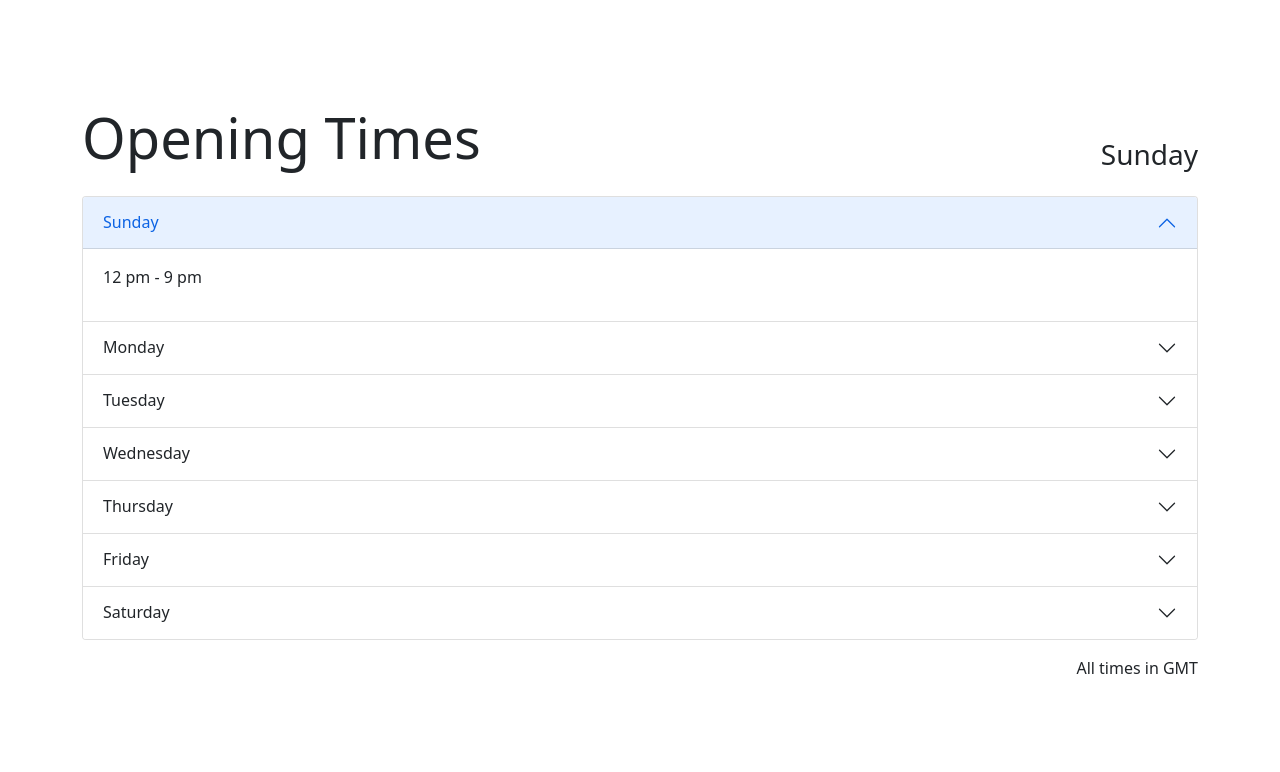
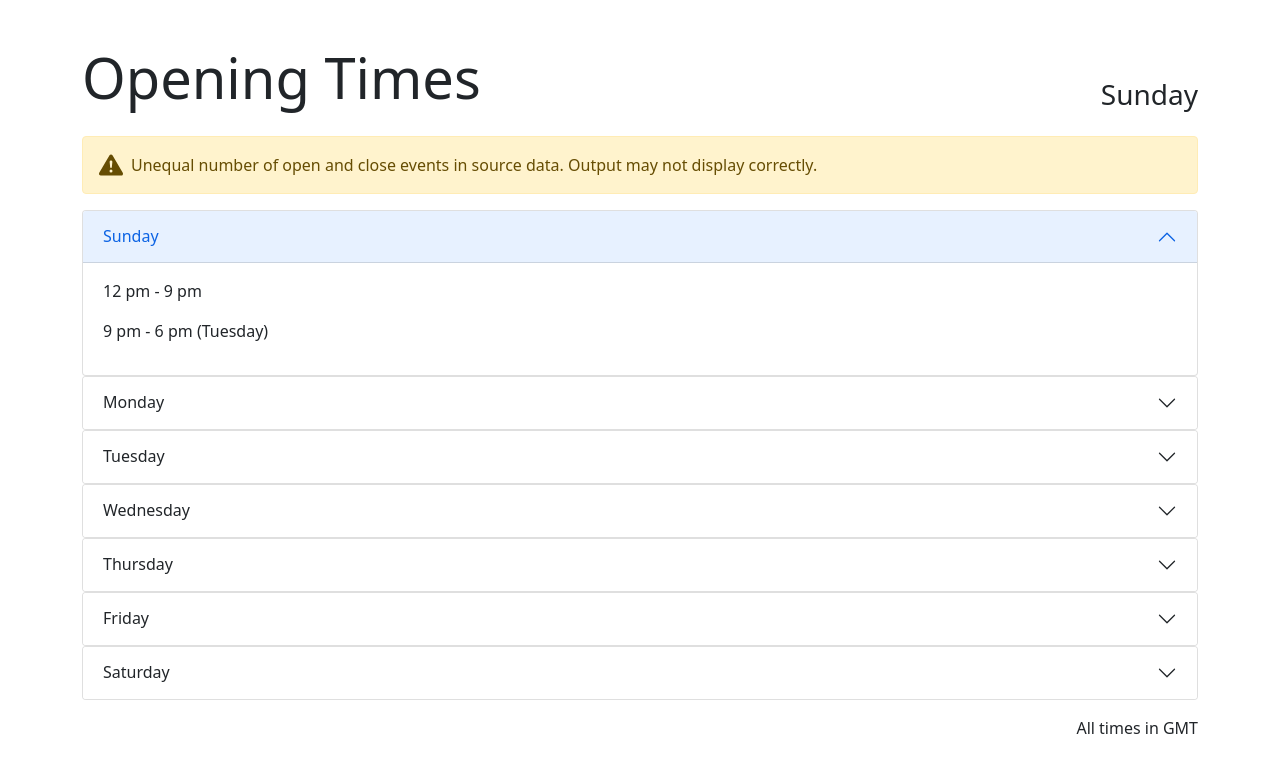
Before and after one commit to cjberisford/date-formatter, a React (Create React App) app: page / in a window 1280 px wide. Shown: the top 772 px of the page. Built offline with nearby package versions, Linux system fonts and the light colour scheme.

Commit message:
Added error checking

```diff
--- a/src/App.js
+++ b/src/App.js
@@ -1,13 +1,115 @@
 
 import userData from "./data/userData"
 import WeekDays from './components/WeekDays'
-
+import { useState, useEffect } from "react"
+import DisplayError from "./components/DisplayError";
 
 const App = () => {
   const timeZone = 'GMT'
   const weekDayNames = ["sunday", "monday", "tuesday", "wednesday", "thursday", "friday", "saturday"];
-  const weekDayOrder = [ 0, 1, 2, 3, 4, 5, 6] // Change order/remove days 0=Sunday, 6=Saturday
+  const weekDayOrder = [ 0, 1, 2, 3, 4, 5, 6 ] // Change order/remove days 0=Sunday, 6=Saturday
   const currentDayName = weekDayNames[new Date().getDay()]
+
+  // Create empty lists for each weekday to init state variable (allows multiple events per day)
+  const eventsByDay = weekDayNames.reduce(function(result, item) {
+    result[item] = []
+    return result
+  }, {})
+  const [events, setEventsByDay] = useState(eventsByDay)
+  const [error, setError] = useState(false)
+  class EventException {
+    constructor(message) {
+      this.message = message;
+      this.name = "EventException";
+    }
+  }
+
+  function convertTime(seconds) {
+    const timeISO = new Date(seconds * 1000)
+    console.log(seconds)
+    console.log(timeISO)
+
+    const timeFormatted = timeISO.toLocaleString('en-UK', { hour: 'numeric', hour12: true })
+    console.log(timeFormatted)
+    return timeFormatted
+  }
+
+  function validateEventData(events) {
+    // Validate events - there are a couple of other cases that could be added here
+    const openEvents = events.filter(event => event.type === "open").length;
+    const closeEvents = events.filter(event => event.type === "close").length;
+    if (openEvents !== closeEvents) {
+      throw new EventException("Unequal number of open and close events in source data. Output may not display correctly.")
+    }
+  }
+
+  function processUserData(data) {
+    // Loop through input data - extract each opening/closing event and add to event array
+    const events = []
+    Object.keys(data).forEach(key => {
+      data[key].forEach(event => {
+        const dayNumber = weekDayNames.indexOf(key)
+        const order = (dayNumber * 86400) + event.value
+        const time = convertTime(event.value)
+
+        events.push({...event, value: time, order: order, day: key})
+      })
+    })
+    events.sort((a, b) => a.order > b.order ? 1 : -1)
+
+    // Validate user data
+    try {
+      validateEventData(events)
+    } catch(e) {
+      console.log(e.name, e.message)
+      setError(e.message)
+    }
+
+    // For each opening event, find the next close event
+    events.forEach((value, index, array) => {
+      if (value.type === 'open') {
+        let closeAt = array[0]
+        if (index !== array.length-1) {
+
+          // Iterate until next 'close' event found
+          let matchFound = false
+          let i = 0
+          while (!matchFound) {
+            i++
+            if (array[index + i].type === "close") {
+              matchFound=true
+            }
+          }
+          closeAt = array[index + i]
+        }
+
+        // // Next event must be a close event, else data invalid
+        // if (closeAt.type !== 'close') {
+        //   throw new EventException("Not allowed consecutive open/close events.")
+        // }
+
+        // // Catch equal opening and closing times
+        // if (closeAt.value === value.value) {
+        //   throw new EventException("Opening and closing times must be different.")
+        // }
+
+        // Add day to closing time if >24 hrs
+        if (Math.abs(closeAt.order - value.order) > 86400) {
+          console.log(Math.abs(closeAt.order - value.order))
+          closeAt.value = closeAt.value + " ("+closeAt.day.charAt(0).toUpperCase() + closeAt.day.slice(1) +")"
+        }
+
+        const eventObject = {openAt: value.value, closeAt: closeAt.value}
+        eventsByDay[value.day].push(eventObject)
+      }
+    })
+    setEventsByDay(prevState => ({ ...prevState, eventsByDay}))
+  }
+
+  useEffect(() => {
+    processUserData(userData)
+  } // eslint-disable-next-line react-hooks/exhaustive-deps
+  , [])
 
   return (
     <div className="vh-100 d-flex align-items-center">
@@ -20,8 +122,9 @@ const App = () => {
             <h3>{currentDayName}</h3>
             </div>
         </div>
+        {error ? <DisplayError error={error} /> : ""}
         <div className="accordion" id="weekdaysAccordion">
-          <WeekDays currentDay={currentDayName} weekDayNames={weekDayNames} weekDayOrder={weekDayOrder} openingTimes={userData}/>
+          <WeekDays currentDay={currentDayName} weekDayNames={weekDayNames} weekDayOrder={weekDayOrder} openingEvents={events}/>
         </div>
         <p className="mt-3 d-flex justify-content-end">All times in {timeZone}</p>
 
--- /dev/null
+++ b/src/components/DisplayError.js
@@ -0,0 +1,16 @@
+import React from 'react'
+
+export default function DisplayError( { error }) {
+  return (
+    <>
+    <div className="alert alert-warning d-flex align-items-center" role="alert">
+      <svg xmlns="http://www.w3.org/2000/svg" width="24" height="24" fill="currentColor" className="bi bi-exclamation-triangle-fill flex-shrink-0 me-2" viewBox="0 0 16 16" role="img" aria-label="Warning:">
+        <path d="M8.982 1.566a1.13 1.13 0 0 0-1.96 0L.165 13.233c-.457.778.091 1.767.98 1.767h13.713c.889 0 1.438-.99.98-1.767L8.982 1.566zM8 5c.535 0 .954.462.9.995l-.35 3.507a.552.552 0 0 1-1.1 0L7.1 5.995A.905.905 0 0 1 8 5zm.002 6a1 1 0 1 1 0 2 1 1 0 0 1 0-2z"/>
+      </svg>
+      <div>
+      { error }
+      </div>
+    </div>
+    </>
+  )
+}
--- a/src/components/WeekDays.js
+++ b/src/components/WeekDays.js
@@ -1,99 +1,20 @@
 import React from 'react'
 import { v4 as uuidv4 } from 'uuid';
-import { useState, useEffect } from "react"
+
 import WeekDay from "./WeekDay";
 
-export default function WeekDays( { currentDay, weekDayNames, weekDayOrder, openingTimes } ) {
+export default function WeekDays( { currentDay, weekDayNames, weekDayOrder, openingEvents } ) {
 
-  // Create empty lists for each weekday to init state variable (allows multiple events per day)
-  const eventsByDay = weekDayNames.reduce(function(result, item) {
-    result[item] = []
-    return result
-  }, {})
-  const [events, setEventsByDay] = useState(eventsByDay)
-  const [hasError, setHasError] = useState(false)
-  class EventException {
-    constructor(message) {
-      this.message = message;
-      this.name = "EventException";
-    }
-  }
 
-  function processUserData(data) {
-
-    // Loop through input data - extract each opening/closing event and add to event array
-    const events = []
-    Object.keys(openingTimes).forEach(key => {
-      data[key].forEach(event => {
-        const dayNumber = weekDayNames.indexOf(key)
-        const order = (dayNumber * 84600) + event.value
-        const timeISO = new Date(event.value * 1000)
-        const timeFormatted = timeISO.toLocaleString('en-UK', { hour: 'numeric', hour12: true })
-
-        events.push({...event, value: timeFormatted, order: order, day: key})
-      })
+  return (
+      weekDayOrder.map(weekday => {
+      const dayToRender = weekDayNames[weekday]
+      const eventsOnDay = openingEvents[dayToRender]
+      return (
+        <div key={uuidv4()} >
+          <WeekDay currentDay={currentDay} dayName={dayToRender} dayNames={weekDayNames} events={eventsOnDay} />
+        </div>
+      )
     })
-    events.sort((a, b) => a.order > b.order ? 1 : -1)
-
-    // Validate events - there are a couple of other cases that could be added here
-    const openEvents = events.filter(event => event.type === "open").length;
-    const closeEvents = events.filter(event => event.type === "close").length;
-    if (openEvents !== closeEvents) {
-      throw new EventException("Each opening event must have a matching close event.")
-    }
-
-    // For each opening event, find the next
-    events.forEach((value, index, array) => {
-      if (value.type === 'open') {
-        let closeAt = array[0]
-        if (index !== array.length-1) {
-          closeAt = array[index + 1]
-        }
-        // Next event must be a close event, else data invalid
-        if (closeAt.type !== 'close') {
-          throw new EventException("Not allowed consecutive open/close events.")
-        }
-
-        // Catch equal opening and closing times
-        if (closeAt.value === value.value) {
-          throw new EventException("Opening and closing times must be different.")
-        }
-
-        // Add day to closing time if >24 hrs
-        if (Math.abs(closeAt.order - value.order) > 84600) {
-          closeAt.value = closeAt.value + " ("+closeAt.day.charAt(0).toUpperCase() + closeAt.day.slice(1) +")"
-        }
-
-        const eventObject = {openAt: value.value, closeAt: closeAt.value}
-        eventsByDay[value.day].push(eventObject)
-      }
-    })
-    setEventsByDay(prevState => ({ ...prevState, eventsByDay}))
-  }
-
-  useEffect(() => {
-    try {
-      processUserData(openingTimes)
-    } catch(e) {
-      console.log(e.name, e.message)
-      setHasError(true)
-    }
-  } // eslint-disable-next-line react-hooks/exhaustive-deps
-  , [])
-
-  if (hasError) {
-    return (
-      <div className="alert alert-danger" role="alert">
-        The user data contains an error. Please check log for details.
-      </div>
-    )
-  }
-  else {
-    return (
-      weekDayOrder.map(weekday => {
-        const dayToRender = weekDayNames[weekday]
-        return <WeekDay key={uuidv4()} currentDay={currentDay} dayName={dayToRender} dayNames={weekDayNames} events={events[dayToRender]} />
-      })
-    )
-  }
+  )
 }
--- a/src/data/userData.json
+++ b/src/data/userData.json
@@ -17,6 +17,7 @@
   "sunday": [
     { "type": "close", "value": 3600 },
     { "type": "open", "value": 43200 },
+    { "type": "open", "value": 75600 },
     { "type": "close", "value": 75600 }
   ]
 }
```
Also changed, not shown: 1 other file (tests, documents, lock files or other folders).
